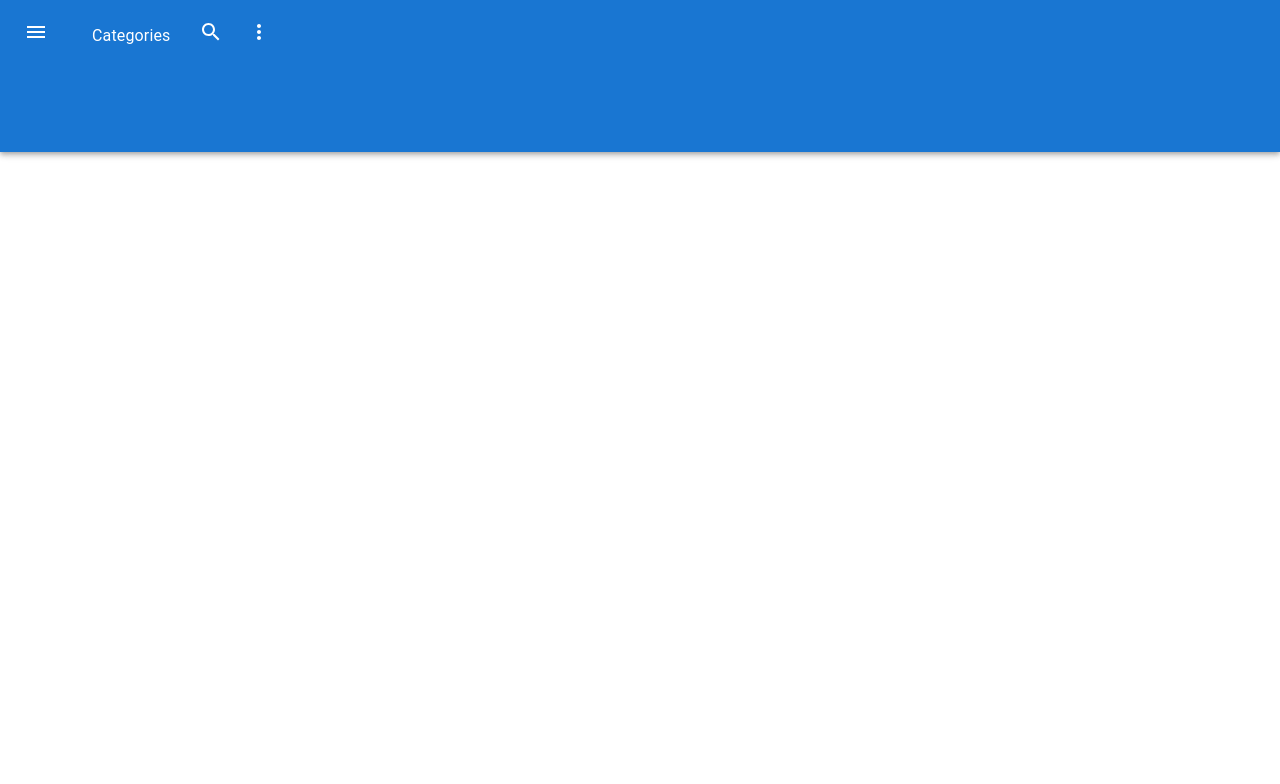
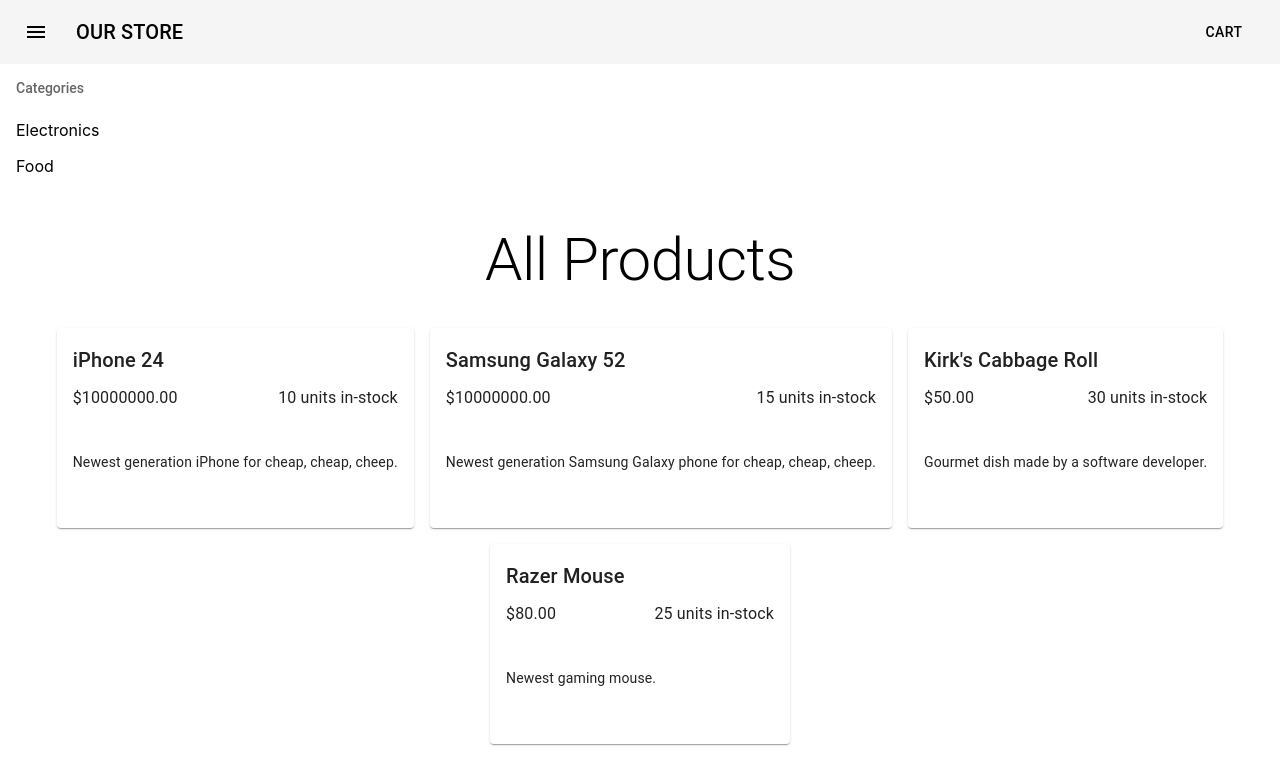
Before and after one commit to yd24/virtual-store, a React (Create React App) app: page / in a window 1280 px wide. Both pictures are taken after a click on the button "menu". Shown: the top 784 px of the page. Built offline with nearby package versions, Linux system fonts and the light colour scheme.

Commit message:
Implement categories and product filtering using redux state

```diff
--- a/src/App.js
+++ b/src/App.js
@@ -1,18 +1,35 @@
 import './App.css';
-
+import { createTheme, ThemeProvider } from '@mui/material/styles';
 import Header from './Components/Header';
 import Footer from './Components/Footer';
 import Categories from './Components/Categories';
 import Products from './Components/Products';
 
+const theme = createTheme({
+  palette: {
+    primary: {
+      light: '#fafafa',
+      main: '#f5f5f5',
+      dark: '#eeeeee',
+      contrastText: '#000',
+    },
+    secondary: {
+      light: '#ffeab0',
+      main: '#ffd147',
+      dark: '#ff9a00',
+      contrastText: '#000',
+    },
+  }
+});
+
 function App() {
   return (
-    <>
+    <ThemeProvider theme={theme}>
       <Header />
       <Categories />
       <Products />
       <Footer />
-    </>
+    </ThemeProvider>
   );
 }
 
--- a/src/Components/Categories/index.jsx
+++ b/src/Components/Categories/index.jsx
@@ -1,8 +1,34 @@
-import { useSelector, useDispatch } from 'react';
+import { useSelector, useDispatch } from 'react-redux';
+import { setActiveCategory } from '../../Store/categorySlice';
+import { setActiveCategory as setProducts } from '../../Store/productSlice';
 
+import List from '@mui/material/List';
+import ListItemButton from '@mui/material/ListItemButton';
+import ListSubheader from '@mui/material/ListSubheader';
+import Collapse from '@mui/material/Collapse';
 
-function Categories() {
+function Categories(props) {
+  const categories = useSelector(state => state.categories.allCategories);
+  const dispatch = useDispatch();
 
+  const setActiveCat = (e) => {
+    dispatch(setActiveCategory(e.currentTarget.textContent));
+    dispatch(setProducts(e.currentTarget.textContent));
+  };
+
+  return (
+    <Collapse in={props.show}>
+      <List
+        subheader={
+          <ListSubheader>Categories</ListSubheader>
+        }
+      >
+        {categories.map((category, idx) =>
+          <ListItemButton onClick={setActiveCat} key={idx} value={category}>{category}</ListItemButton>
+        )}
+      </List>
+    </Collapse>
+  );
 }
 
 export default Categories;
--- /dev/null
+++ b/src/Components/Header/Navbar/index.jsx
@@ -0,0 +1,53 @@
+import * as React from 'react';
+import AppBar from '@mui/material/AppBar';
+import Box from '@mui/material/Box';
+import Toolbar from '@mui/material/Toolbar';
+import Typography from '@mui/material/Typography';
+import Link from '@mui/material/Link';
+import Button from '@mui/material/Button';
+import IconButton from '@mui/material/IconButton';
+import MenuIcon from '@mui/icons-material/Menu';
+import Categories from '../../Categories';
+
+import { useSelector, useDispatch } from 'react-redux';
+import { setActiveCategory } from '../../../Store/productSlice';
+
+export default function ButtonAppBar() {
+  const [show, toggleShow] = React.useState(false);
+  const dispatch = useDispatch();
+
+  const resetProducts = () => {
+    dispatch(setActiveCategory);
+  };
+
+  const handleToggle = () => {
+    toggleShow(!show);
+  };
+
+
+  return (
+    <Box sx={{ flexGrow: 1 }}>
+      <AppBar elevation={0} position="static">
+        <Toolbar>
+          <IconButton
+            size="large"
+            edge="start"
+            color="inherit"
+            aria-label="menu"
+            sx={{ mr: 2 }}
+            onClick={handleToggle}
+          >
+            <MenuIcon />
+          </IconButton>
+          <Typography variant="h6" component="div" sx={{ flexGrow: 1 }}>
+            <Link href='/' onClick={resetProducts} color='inherit' sx={{textDecoration: 'none'}}>
+              OUR STORE
+            </Link>
+          </Typography>
+          <Button color="inherit">Cart</Button>
+        </Toolbar>
+      </AppBar>
+      <Categories show={show} />
+    </Box>
+  );
+}
--- a/src/Components/Header/index.jsx
+++ b/src/Components/Header/index.jsx
@@ -1,61 +1,8 @@
-import * as React from 'react';
-import { styled } from '@mui/material/styles';
-import AppBar from '@mui/material/AppBar';
-import Box from '@mui/material/Box';
-import List from '@mui/material/List';
-import ListItem from '@mui/material/ListItem';
-import Toolbar from '@mui/material/Toolbar';
-import IconButton from '@mui/material/IconButton';
-import Typography from '@mui/material/Typography';
-import MenuIcon from '@mui/icons-material/Menu';
-import SearchIcon from '@mui/icons-material/Search';
-import MoreIcon from '@mui/icons-material/MoreVert';
-
-const StyledToolbar = styled(Toolbar)(({ theme }) => ({
-  alignItems: 'flex-start',
-  paddingTop: theme.spacing(1),
-  paddingBottom: theme.spacing(2),
-  // Override media queries injected by theme.mixins.toolbar
-  '@media all': {
-    minHeight: 128,
-  },
-}));
+import Navbar from './Navbar';
 
 function Header() {
   return (
-    <Box sx={{ flexGrow: 1 }}>
-      <AppBar position="static">
-        <StyledToolbar>
-          <IconButton
-            size="large"
-            edge="start"
-            color="inherit"
-            aria-label="open drawer"
-            sx={{ mr: 2 }}
-          >
-            <MenuIcon />
-          </IconButton>
-          <List>
-            <ListItem>
-              <Typography>
-                Categories
-              </Typography>
-            </ListItem>
-          </List>
-          <IconButton size="large" aria-label="search" color="inherit">
-            <SearchIcon />
-          </IconButton>
-          <IconButton
-            size="large"
-            aria-label="display more actions"
-            edge="end"
-            color="inherit"
-          >
-            <MoreIcon />
-          </IconButton>
-        </StyledToolbar>
-      </AppBar>
-    </Box>
+    <Navbar />
   );
 
 }
--- a/src/Components/Products/index.jsx
+++ b/src/Components/Products/index.jsx
@@ -1,5 +1,47 @@
+import { useSelector, useDispatch } from 'react-redux';
+import { setActiveCategory } from '../../Store/productSlice';
+
+import Grid from '@mui/material/Grid';
+import Typography from '@mui/material/Typography';
+import Card from '@mui/material/Card';
+import CardContent from '@mui/material/CardContent';
+import Box from '@mui/material/Box';
+
 function Products() {
+  const visible = useSelector(state => state.products.visibleProducts);
+  const activeCat = useSelector(state => state.categories.activeCategory);
 
+  return (
+    <>
+      <Typography variant="h2" component='h1' textAlign='center' mt={4} mb={4}>
+        {activeCat ? `All Products in ${activeCat}` : `All Products`}
+      </Typography>
+      <Grid container spacing={2} px={3} sx={{justifyContent: 'center'}}>
+          {visible.map((product, idx) =>
+            <Grid key={idx} item >
+              <Card sx={{minWidth: "300px", minHeight: "200px"}}>
+                <CardContent>
+                  <Typography variant="h6" mb={1}>
+                    {product.name}
+                  </Typography>
+                  <Box sx={{display: 'flex', justifyContent: 'space-between'}}>
+                    <Typography variant='subtitle1'>
+                      {`$${product.price}.00`}
+                    </Typography>
+                    <Typography variant='subtitle1'>
+                      {`${product.inStock} units in-stock`}
+                    </Typography>
+                  </Box>
+                  <Typography variant="body2" mt={5}>
+                    {product.description}
+                  </Typography>
+                </CardContent>
+              </Card>
+            </Grid>
+          )}
+      </Grid>
+    </>
+  );
 }
 
 export default Products;
--- a/src/Store/categorySlice.js
+++ b/src/Store/categorySlice.js
@@ -4,17 +4,18 @@
   name: 'categories',
   initialState: {
     activeCategory: null,
-    categories: [],
+    allCategories: ['Electronics', 'Food'],
   },
   reducers: {
     setActiveCategory: (state, action) => {
       state.activeCategory = action.payload;
     },
     setCategories: (state, action) => {
-      state.categories = action.payload;
+      state.allCategories = action.payload;
     },
-  }
+    default: state => state,
+  },
 });
 
 export const { setActiveCategory, setCategories } = categorySlice.actions;
-export default categorySlice.reducers;
+export default categorySlice.reducer;
--- a/src/Store/index.js
+++ b/src/Store/index.js
@@ -1,8 +1,10 @@
 import { configureStore } from '@reduxjs/toolkit';
 import categoryReducer from './categorySlice';
+import productReducer from './productSlice';
 
 export default configureStore({
   reducer: {
     categories: categoryReducer,
+    products: productReducer,
   },
 });
--- /dev/null
+++ b/src/Store/productSlice.js
@@ -0,0 +1,55 @@
+import { createSlice } from '@reduxjs/toolkit';
+
+const initialProducts = [
+  {
+    category: 'Electronics',
+    name: 'iPhone 24',
+    description: 'Newest generation iPhone for cheap, cheap, cheep.',
+    price: 10000000,
+    inStock: 10,
+  },
+  {
+    category: 'Electronics',
+    name: 'Samsung Galaxy 52',
+    description: 'Newest generation Samsung Galaxy phone for cheap, cheap, cheep.',
+    price: 10000000,
+    inStock: 15,
+  },
+  {
+    category: 'Food',
+    name: 'Kirk\'s Cabbage Roll',
+    description: 'Gourmet dish made by a software developer.',
+    price: 50,
+    inStock: 30,
+  },
+  {
+    category: 'Electronics',
+    name: 'Razer Mouse',
+    description: 'Newest gaming mouse.',
+    price: 80,
+    inStock: 25,
+  }
+];
+
+export const productSlice = createSlice({
+  name: 'products',
+  initialState: {
+    allProducts: initialProducts,
+    visibleProducts: initialProducts,
+  },
+  reducers: {
+    setActiveCategory: (state, action) => {
+      state.visibleProducts = state.allProducts.filter(product => product.category === action.payload);
+    },
+    setProducts: (state, action) => {
+      state.allProducts = action.payload;
+    },
+    resetProducts: (state) => {
+      state.visible = state.allProducts;
+    },
+    default: state => state,
+  }
+});
+
+export const { setActiveCategory, setProducts } = productSlice.actions;
+export default productSlice.reducer;
```
